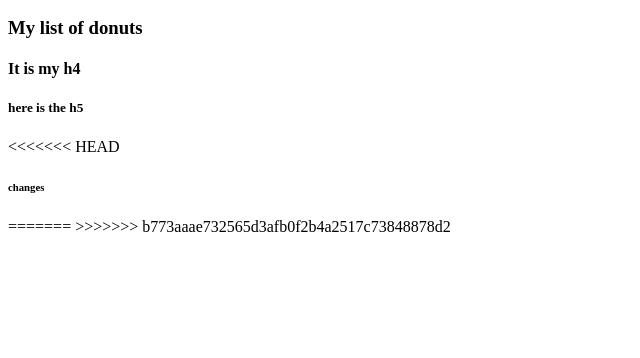
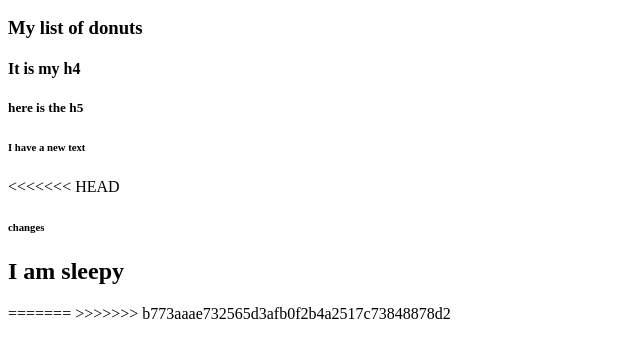
Before and after one commit to Fauziaameeri/donut, a plain HTML site: page index.html in a window 1280 px wide. Shown: the part 110-468 px from the top of the page, without its empty margins (0-640 px from the left). Drawn offline with nearby package versions, Linux system fonts and the light colour scheme.

Commit message:
conflict check

```diff
--- a/index.html
+++ b/index.html
@@ -15,8 +15,10 @@
     <h3>My list of donuts</h3>
     <h4>It is my h4</h4>
     <h5>here is the h5</h5>
+    <h6>I have a new text</h6>
 <<<<<<< HEAD
     <h6>changes</h6>
+    <h2>I am sleepy</h2>
 =======
 
 >>>>>>> b773aaae732565d3afb0f2b4a2517c73848878d2
```
